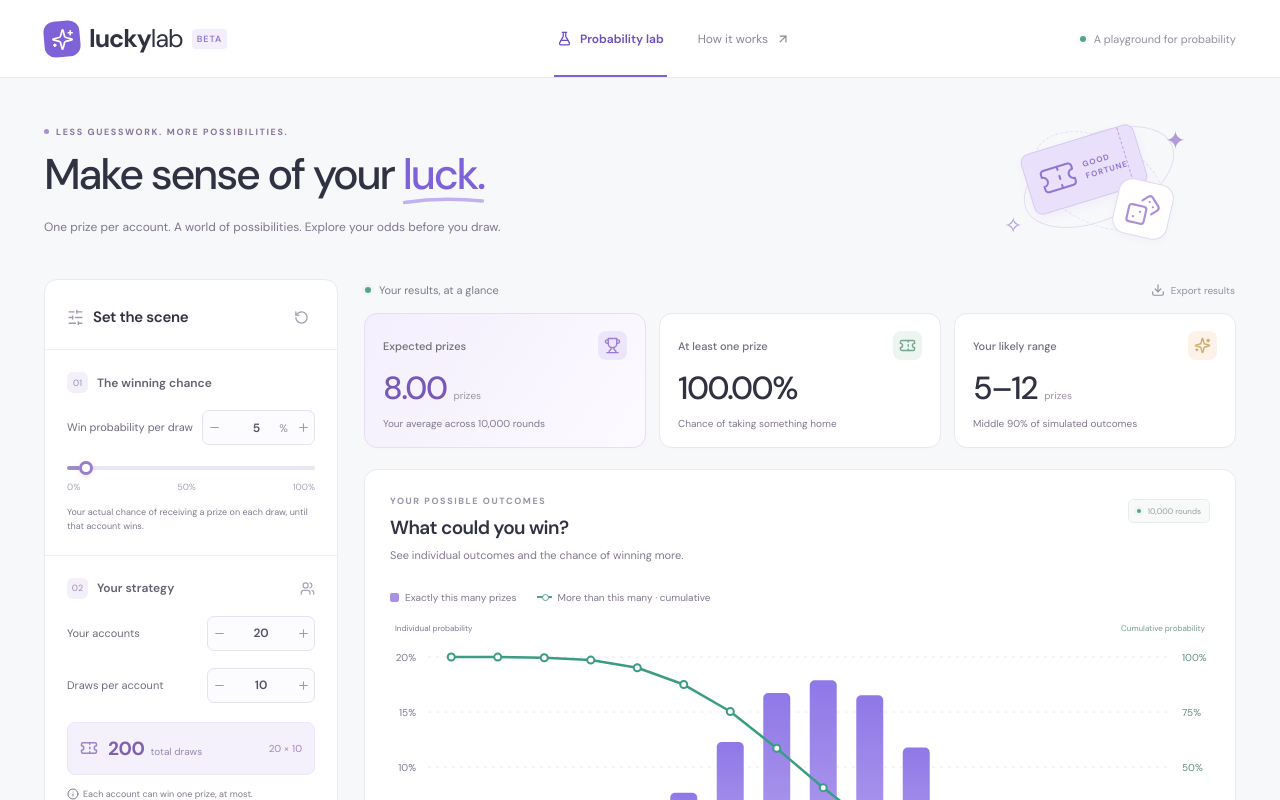
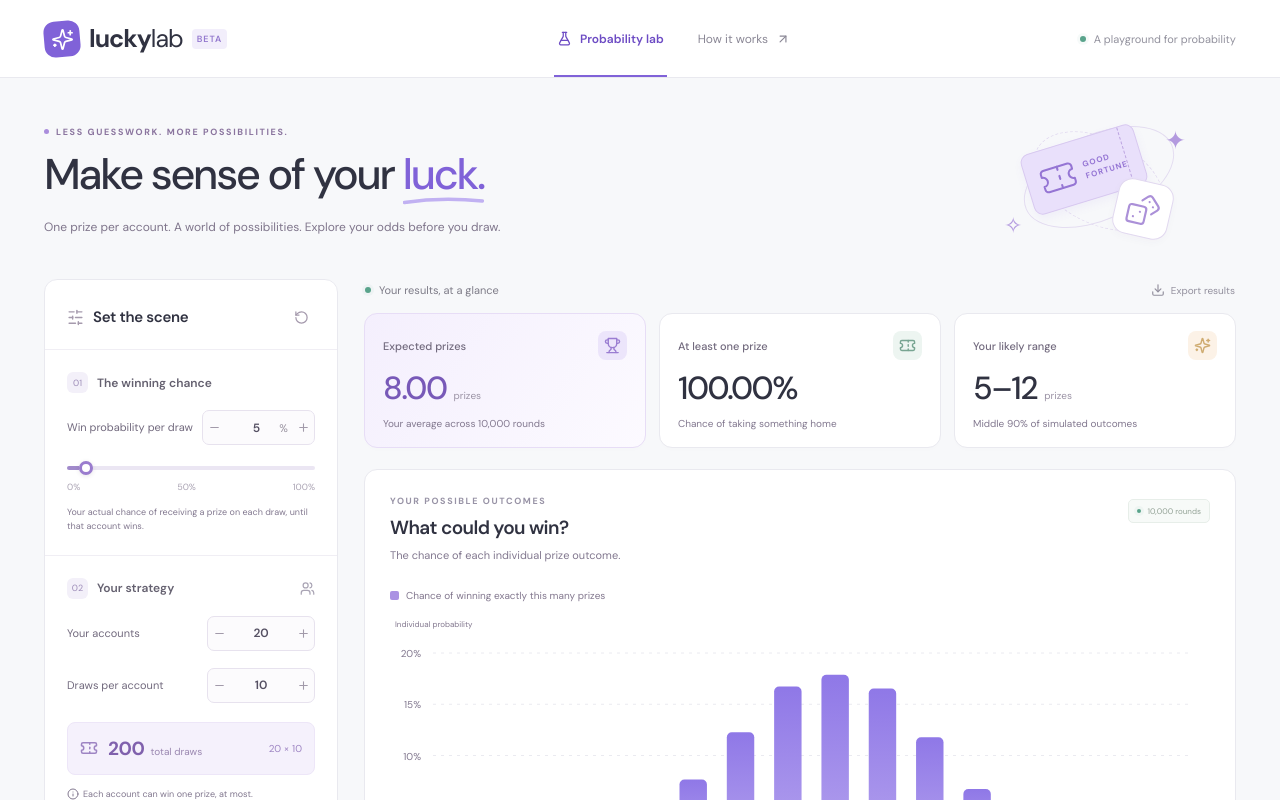
Before and after one commit to lst0998/luckDrawProbability, a React (Vite) app: page / in a window 1280 px wide. Both pictures are taken after a click on the button 301 px from the left and 317 px from the top of the page. Shown: the top 800 px of the page. Built offline with nearby package versions, Linux system fonts and the light colour scheme.

Commit message:
Separate cumulative probabilities into their own graph

```diff
--- a/src/components/OutcomeChart.jsx
+++ b/src/components/OutcomeChart.jsx
@@ -2,17 +2,17 @@ import { useEffect, useMemo, useRef, useState } from 'react';
 import { ChartNoAxesColumnIncreasing, TrendingDown } from 'lucide-react';
 import { formatProbability as pct } from '../format.js';
 
-export default function OutcomeChart({ result }) {
+function ProbabilityPlot({ result, cumulative = false }) {
   const [active, setActive] = useState(null);
-  const [showBars, setShowBars] = useState(true);
-  const [showLine, setShowLine] = useState(true);
   const chartRef = useRef(null);
   const [chartWidth, setChartWidth] = useState(760);
+
   useEffect(() => {
     const observer = new ResizeObserver(([entry]) => setChartWidth(Math.max(260, entry.contentRect.width)));
     if (chartRef.current) observer.observe(chartRef.current);
     return () => observer.disconnect();
   }, []);
+
   const bins = useMemo(() => {
     let last = result.histogram.findLastIndex(x => x > 0);
     last = Math.min(result.histogram.length - 1, Math.max(4, last));
@@ -22,41 +22,96 @@ export default function OutcomeChart({ result }) {
     const out = [];
     for (let lo = 0; lo <= last; lo += width) {
       const hi = Math.min(last, lo + width - 1);
-      const chance = result.histogram.slice(lo, hi + 1).reduce((a,b) => a+b,0) / result.trials;
+      const chance = result.histogram.slice(lo, hi + 1).reduce((a, b) => a + b, 0) / result.trials;
       out.push({ lo, hi, chance, tail: result.moreThan[hi], label: lo === hi ? String(lo) : `${lo}–${hi}` });
     }
     return out;
   }, [result, chartWidth]);
-  const W = chartWidth, H = chartWidth < 450 ? 230 : 285, left = 38, right = 38, top = 23, bottom = 42;
-  const plotW = W-left-right, plotH = H-top-bottom;
-  const maxY = Math.min(1, Math.max(.1, Math.ceil(Math.max(...bins.map(b=>b.chance)) * 20) / 20));
+
+  const W = chartWidth, H = chartWidth < 450 ? 230 : 270;
+  const left = 43, right = 20, top = 23, bottom = 42;
+  const plotW = W - left - right, plotH = H - top - bottom;
+  const maxY = cumulative ? 1 : Math.min(1, Math.max(.1, Math.ceil(Math.max(...bins.map(b => b.chance)) * 20) / 20));
   const unit = plotW / bins.length;
   const x = i => left + unit * (i + .5);
-  const yBar = p => top + plotH * (1-p/maxY);
-  const yTail = p => top + plotH * (1-p);
+  const y = probability => top + plotH * (1 - probability / maxY);
   const current = active === null ? null : bins[active];
   const grouped = bins.some(bin => bin.lo !== bin.hi);
-  const linePath = bins.map((b,i)=>`${i === 0 ? 'M':'L'} ${x(i)} ${yTail(b.tail)}`).join(' ');
-  return <section className="card outcome-card" id="outcomes">
-    <div className="chart-header"><div><div className="eyebrow">YOUR POSSIBLE OUTCOMES</div><h2>What could you win?</h2><p>See individual outcomes and the chance of winning more.</p></div><span className="pill"><span className="live-dot"/>10,000 rounds</span></div>
-    <div className="chart-legend"><button aria-pressed={showBars} onClick={()=>{if(showLine || !showBars)setShowBars(!showBars)}}><span className={`legend-square ${!showBars?'muted':''}`}/>{grouped?'Prizes in this range':'Exactly this many prizes'}</button><button aria-pressed={showLine} onClick={()=>{if(showBars || !showLine)setShowLine(!showLine)}}><span className={`legend-line ${!showLine?'muted':''}`}/>{grouped?'More than range end':'More than this many'} · cumulative</button></div>
-    <div className="chart-wrap" ref={chartRef} onMouseLeave={()=>setActive(null)}>
-      <div className="axis-headings"><span>Individual probability</span><span>Cumulative probability</span></div>
-      <svg className="outcome-chart" viewBox={`0 0 ${W} ${H}`} role="img" aria-label="Prize outcomes: purple bars show exact probabilities; the green line shows cumulative probability of winning more than the prize count on the horizontal axis.">
-        <defs><linearGradient id="barFill" x1="0" y1="0" x2="0" y2="1"><stop offset="0%" stopColor="#8f78e7"/><stop offset="100%" stopColor="#b5a3ee"/></linearGradient></defs>
-        {[0,1,2,3,4].map(i=><g key={i}><line x1={left} x2={W-right} y1={top+plotH*i/4} y2={top+plotH*i/4} stroke="#eaeaf0" strokeDasharray={i===4?'0':'3 5'}/><text x={left-12} y={top+plotH*i/4+4} textAnchor="end" className="axis-text">{Math.round(maxY*100*(1-i/4))}%</text><text x={W-right+10} y={top+plotH*i/4+4} className="axis-text green-axis">{100-i*25}%</text></g>)}
-        {bins.map((b,i)=><g key={i}>
-          {active===i && <rect x={left+i*unit} y={top} width={unit} height={plotH} fill="#f1eefb"/>}
-          {showBars && <rect x={x(i)-unit*.29} y={yBar(b.chance)} width={unit*.58} height={plotH*b.chance/maxY} rx="5" fill={active===i?'#7152cd':'url(#barFill)'}/>}
-          <text x={x(i)} y={H-21} textAnchor="middle" className="axis-text x-label">{b.label}</text>
-        </g>)}
-        {showLine && <><path d={linePath} fill="none" stroke="#3a9c83" strokeWidth="2.5" strokeLinejoin="round"/>{bins.map((b,i)=><circle key={i} cx={x(i)} cy={yTail(b.tail)} r={active===i?5:3.5} fill="white" stroke="#3a9c83" strokeWidth="2"/>)}</>}
-        {bins.map((b,i)=><rect key={i} tabIndex="0" role="button" aria-label={`${b.label} prizes: ${pct(b.chance)} exact; more than ${b.hi} prizes: ${pct(b.tail)}`} x={left+i*unit} y={top-8} width={unit} height={plotH+20} fill="transparent" onMouseEnter={()=>setActive(i)} onFocus={()=>setActive(i)} onBlur={()=>setActive(null)} onClick={()=>setActive(i)} onKeyDown={e=>{if(e.key==='Enter'||e.key===' '){e.preventDefault();setActive(i)}}}/>)}
-      </svg>
-      {current && <div className="chart-tooltip" role="status" style={{left:`${Math.max(18,Math.min(80,x(active)/W*100))}%`}}><strong>{current.label} prizes</strong><span><i className="purple-dot"/>Exactly {current.label}<b>{pct(current.chance)}</b></span><span><i className="green-dot"/>More than {current.hi}<b>{pct(current.tail)}</b></span></div>}
-      <div className="x-axis-title">Number of prizes you win</div>
-    </div>
-    <div className="cumulative-strip"><div className="cumulative-label"><TrendingDown size={17}/><span>YOUR CUMULATIVE CHANCES</span></div>{[0,1,2].map(k=><div key={k}><span>More than {k} {k===1?'prize':'prizes'}</span><strong>{pct(result.moreThan[k] ?? 0)}</strong></div>)}</div>
-    <p className="chart-caption"><ChartNoAxesColumnIncreasing size={13}/>“More than 1” adds the chances of winning 2, 3, 4… prizes. {grouped?'Ranges combine outcomes; the line counts outcomes above each range’s upper end. ':''}Hover or tap the graph to explore.</p>
-  </section>;
+  const linePath = bins.map((b, i) => `${i === 0 ? 'M' : 'L'} ${x(i)} ${y(b.tail)}`).join(' ');
+  const areaPath = `${linePath} L ${x(bins.length - 1)} ${y(0)} L ${x(0)} ${y(0)} Z`;
+  const outcomeLabel = bin => cumulative
+    ? `More than ${bin.hi} ${bin.hi === 1 ? 'prize' : 'prizes'}`
+    : `${bin.lo === bin.hi ? 'Exactly' : 'Between'} ${bin.label} ${bin.lo === 1 && bin.hi === 1 ? 'prize' : 'prizes'}`;
+
+  return (
+    <section className={`card outcome-card ${cumulative ? 'cumulative-card' : 'individual-card'}`} id={cumulative ? 'cumulative-outcomes' : 'outcomes'}>
+      <div className="chart-header">
+        <div>
+          <div className="eyebrow">{cumulative ? 'YOUR CUMULATIVE CHANCES' : 'YOUR POSSIBLE OUTCOMES'}</div>
+          <h2>{cumulative ? 'What are your chances of winning more?' : 'What could you win?'}</h2>
+          <p>{cumulative ? 'Add together every outcome above each prize count.' : 'The chance of each individual prize outcome.'}</p>
+        </div>
+        <span className="pill"><span className="live-dot"/>{result.trials.toLocaleString()} rounds</span>
+      </div>
+
+      <div className="chart-legend">
+        <span className="chart-legend-label">
+          <span className={cumulative ? 'legend-line' : 'legend-square'}/>
+          {cumulative ? 'Chance of winning more than this many prizes' : grouped ? 'Chance of prizes in this range' : 'Chance of winning exactly this many prizes'}
+        </span>
+      </div>
+
+      <div className="chart-wrap" ref={chartRef} onMouseLeave={() => setActive(null)}>
+        <div className="axis-headings"><span>{cumulative ? 'Cumulative probability' : 'Individual probability'}</span></div>
+        <svg className="outcome-chart" viewBox={`0 0 ${W} ${H}`} role="img" aria-label={cumulative ? 'Cumulative chance of winning more than each prize count' : 'Probability of each individual prize outcome'}>
+          <defs>
+            {cumulative ? <linearGradient id="cumulativeFill" x1="0" y1="0" x2="0" y2="1"><stop offset="0%" stopColor="#3a9c83" stopOpacity=".13"/><stop offset="100%" stopColor="#3a9c83" stopOpacity=".02"/></linearGradient>
+              : <linearGradient id="barFill" x1="0" y1="0" x2="0" y2="1"><stop offset="0%" stopColor="#8f78e7"/><stop offset="100%" stopColor="#b5a3ee"/></linearGradient>}
+          </defs>
+          {[0, 1, 2, 3, 4].map(i => <g key={i}>
+            <line x1={left} x2={W - right} y1={top + plotH * i / 4} y2={top + plotH * i / 4} stroke="#eaeaf0" strokeDasharray={i === 4 ? '0' : '3 5'}/>
+            <text x={left - 12} y={top + plotH * i / 4 + 4} textAnchor="end" className={`axis-text ${cumulative ? 'green-axis' : ''}`}>{Math.round(maxY * 100 * (1 - i / 4))}%</text>
+          </g>)}
+          {bins.map((bin, i) => <g key={i}>
+            {active === i && <rect x={left + i * unit} y={top} width={unit} height={plotH} fill={cumulative ? '#edf6f1' : '#f1eefb'}/>}
+            {!cumulative && <rect x={x(i) - unit * .29} y={y(bin.chance)} width={unit * .58} height={plotH * bin.chance / maxY} rx="5" fill={active === i ? '#7152cd' : 'url(#barFill)'}/>}
+            <text x={x(i)} y={H - 21} textAnchor="middle" className="axis-text x-label">{cumulative ? bin.hi : bin.label}</text>
+          </g>)}
+          {cumulative && <>
+            <path d={areaPath} fill="url(#cumulativeFill)"/>
+            <path d={linePath} fill="none" stroke="#3a9c83" strokeWidth="2.5" strokeLinejoin="round"/>
+            {bins.map((bin, i) => <circle key={i} cx={x(i)} cy={y(bin.tail)} r={active === i ? 5 : 3.5} fill="white" stroke="#3a9c83" strokeWidth="2"/>)}
+          </>}
+          {bins.map((bin, i) => <rect key={i} tabIndex="0" role="button"
+            aria-label={`${outcomeLabel(bin)}: ${pct(cumulative ? bin.tail : bin.chance)}`}
+            x={left + i * unit} y={top - 8} width={unit} height={plotH + 20} fill="transparent"
+            onMouseEnter={() => setActive(i)} onFocus={() => setActive(i)} onBlur={() => setActive(null)} onClick={() => setActive(i)}
+            onKeyDown={e => { if (e.key === 'Enter' || e.key === ' ') { e.preventDefault(); setActive(i); } }}/>
+          )}
+        </svg>
+        {current && <div className="chart-tooltip" role="status" style={{ left: `${Math.max(18, Math.min(80, x(active) / W * 100))}%` }}>
+          <strong>{outcomeLabel(current)}</strong>
+          <span><i className={cumulative ? 'green-dot' : 'purple-dot'}/>{cumulative ? `${current.hi + 1} or more prizes` : 'Chance of this outcome'}<b>{pct(cumulative ? current.tail : current.chance)}</b></span>
+        </div>}
+        <div className="x-axis-title">{cumulative ? 'Win more than this many prizes' : 'Number of prizes you win'}</div>
+      </div>
+
+      {cumulative && <div className="cumulative-strip">
+        <div className="cumulative-label"><TrendingDown size={17}/><span>YOUR CUMULATIVE CHANCES</span></div>
+        {[0, 1, 2].map(k => <div key={k}><span>More than {k} {k === 1 ? 'prize' : 'prizes'}</span><strong>{pct(result.moreThan[k] ?? 0)}</strong></div>)}
+      </div>}
+      <p className="chart-caption">
+        {cumulative ? <TrendingDown size={13}/> : <ChartNoAxesColumnIncreasing size={13}/>}
+        {cumulative ? '“More than 1” adds the chances of winning 2, 3, 4… prizes.' : grouped ? 'Each bar combines the outcomes in its labeled range.' : 'Each bar shows one outcome, without adding other prize counts.'}
+        {' '}Hover, tap, or focus a point to explore.
+      </p>
+    </section>
+  );
 }
+
+export default function OutcomeChart({ result }) {
+  return <div className="probability-charts">
+    <ProbabilityPlot result={result}/>
+    <ProbabilityPlot result={result} cumulative/>
+  </div>;
+}
```
Also changed, not shown: tests/browser.mjs (+22 -12 lines), src/styles.css, 2 other files (tests, documents, lock files or other folders).
